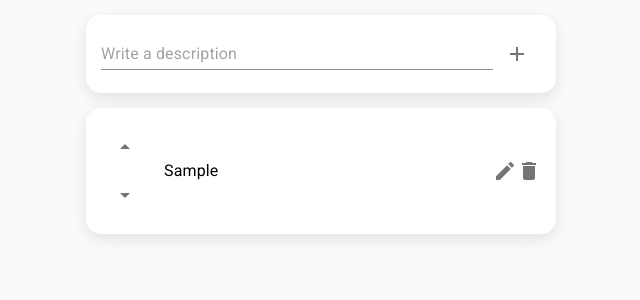
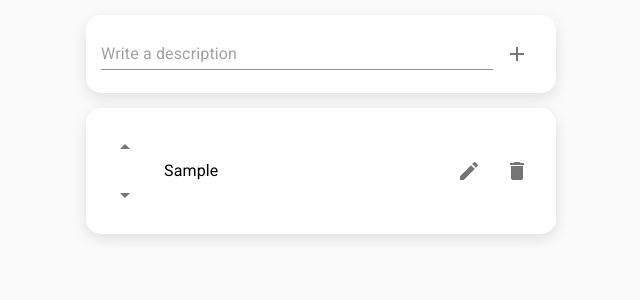
Before and after one commit to bennettoh/checklist-app, a React (Create React App) app: page / in a window 1280 px wide. Both pictures are taken after typing "Sample" into the empty fields and a click on the button 836 px from the left and 54 px from the top of the page. Shown: the top 300 px of the page, without its empty margins (319-959 px from the left). Built offline with nearby package versions, Linux system fonts and the light colour scheme.

Commit message:
icon alignment

```diff
--- a/src/components/Entry.css
+++ b/src/components/Entry.css
@@ -16,4 +16,5 @@
 .arrows {
   display: flex;
   flex-direction: column;
+  justify-content: center;
 }
--- a/src/components/Entry.js
+++ b/src/components/Entry.js
@@ -61,16 +61,20 @@ class Entry extends React.Component {
               </div>
             </div>
             <div className="column">
-              <Edit color="action" onClick={() => this.handleEditToggle()} />
+              <IconButton>
+                <Edit color="action" onClick={() => this.handleEditToggle()} />
+              </IconButton>
             </div>
           </div>
         )}
 
         <div className="column">
-          <Delete
-            color="action"
-            onClick={() => this.props.delete(this.props.index)}
-          />
+          <IconButton>
+            <Delete
+              color="action"
+              onClick={() => this.props.delete(this.props.index)}
+            />
+          </IconButton>
         </div>
       </div>
     );
```
